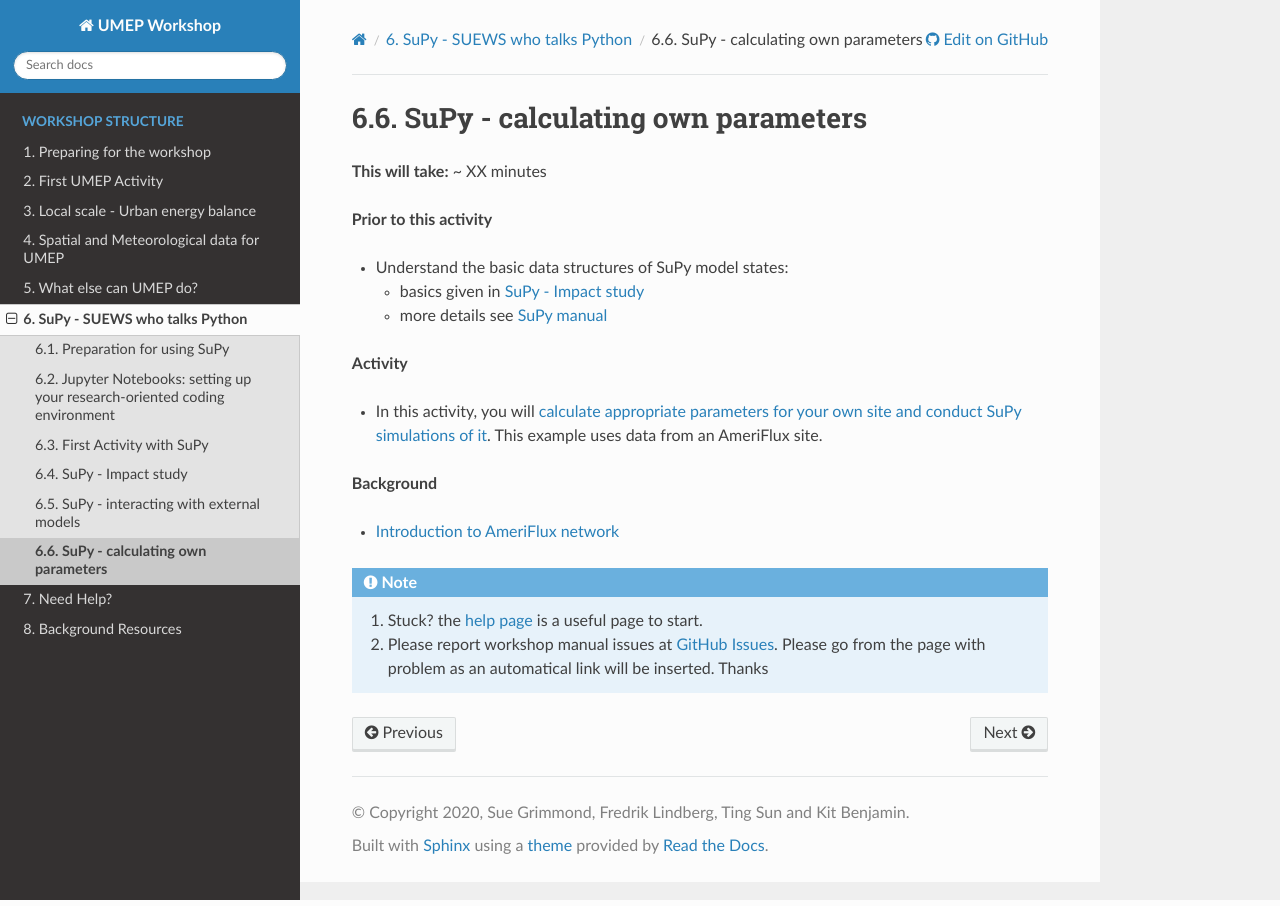
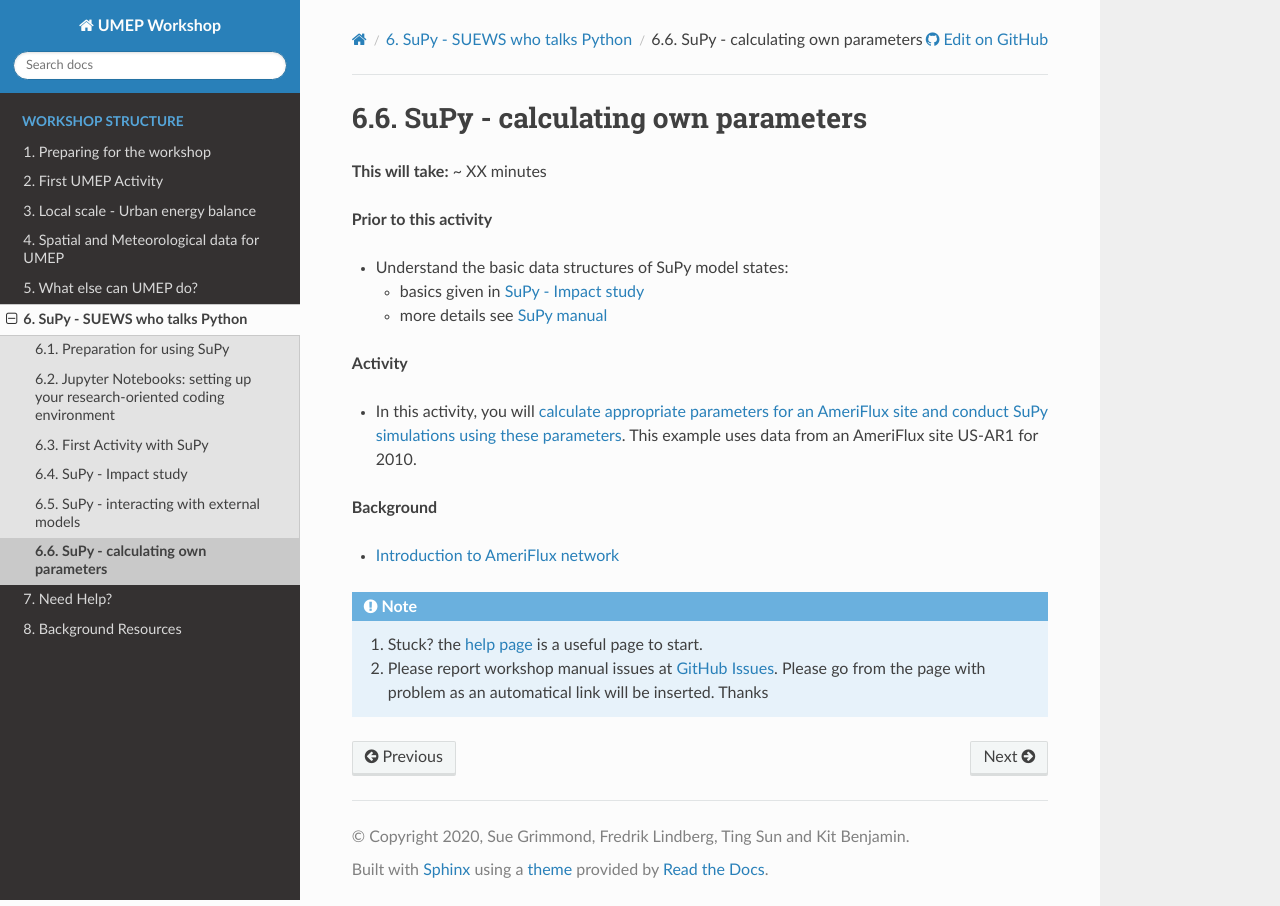
Before and after one commit to Urban-Meteorology-Reading/UMEP-Workshop, a Sphinx documentation site: the page built from source/SUPY/SuPy5.rst, in a window 1280 px wide. Built offline with Sphinx 7.4.7 and the Read the Docs theme 2.0.0, drawn with Linux system fonts in a browser that asks for light colours.

Commit message:
Update SuPy5.rst

```diff
--- a/source/SUPY/SuPy5.rst
+++ b/source/SUPY/SuPy5.rst
@@ -17,8 +17,8 @@ SuPy - calculating own parameters
 
 
 -  In this activity, you will `calculate
-   appropriate parameters for your own site and conduct SuPy simulations of it <https://SuPy.readthedocs.io/en/latest/tutorial/AMF-sim.html>`_.
-   This example uses data from an AmeriFlux site.
+   appropriate parameters for an AmeriFlux site and conduct SuPy simulations using these parameters <https://SuPy.readthedocs.io/en/latest/tutorial/AMF-sim.html>`_.
+   This example uses data from an AmeriFlux site US-AR1 for 2010.
 
 
 **Background**
```
